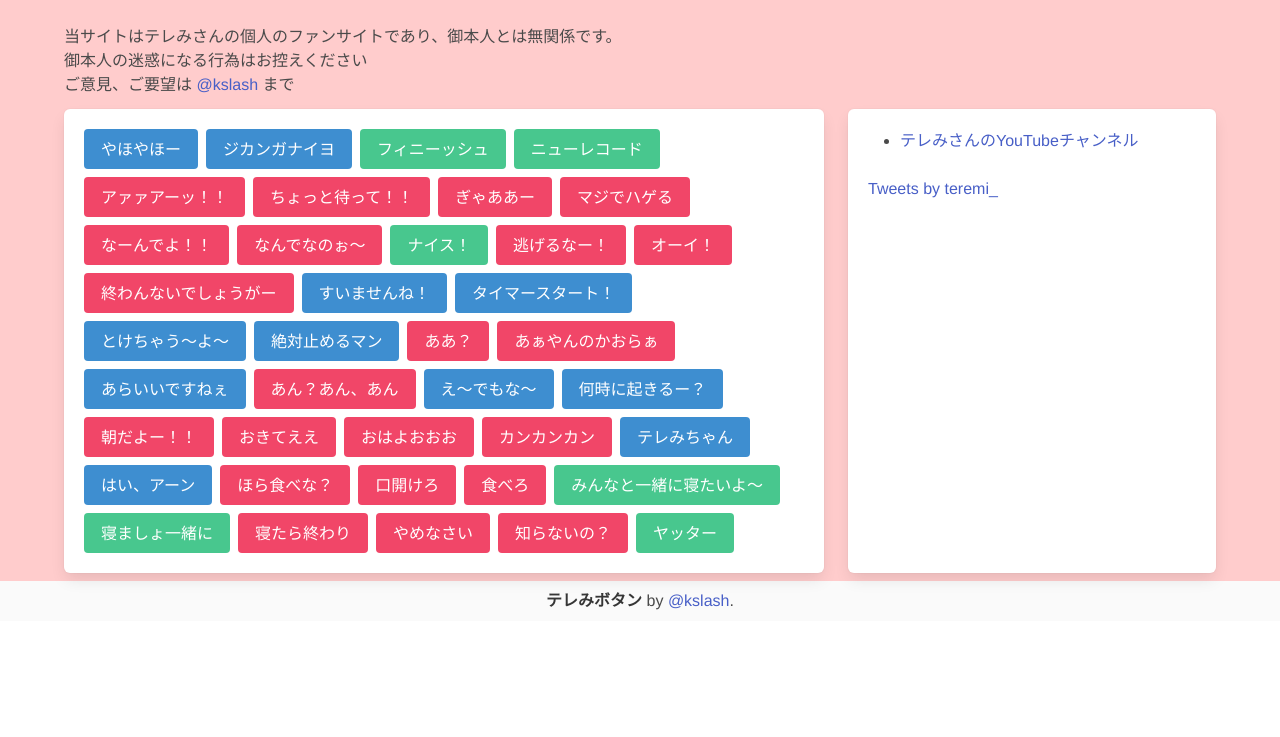
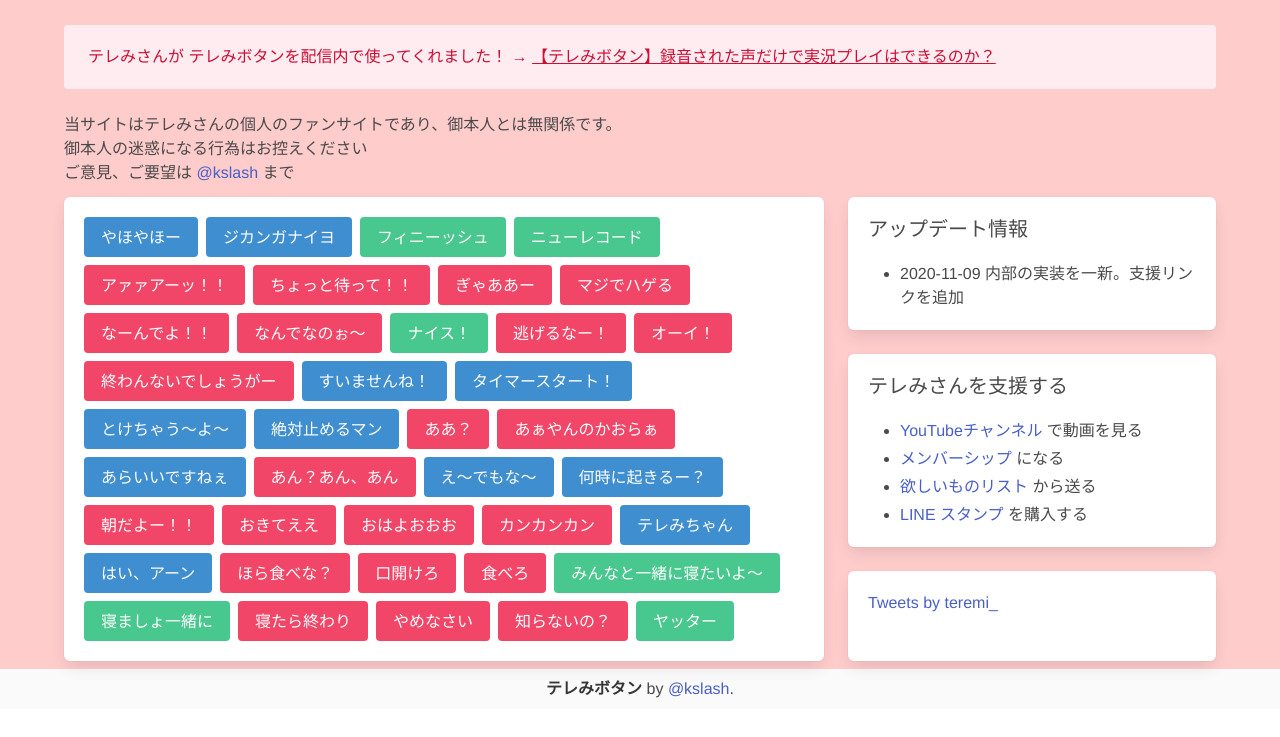
Before and after one commit to kslash/teremi-button, a plain HTML site: page index.html in a window 1280 px wide. Shown: the part 63-800 px from the top of the page. Drawn offline with nearby package versions, Linux system fonts and the light colour scheme.

Commit message:
:art: 更新情報や支援リンクを追加

```diff
--- a/index.html
+++ b/index.html
@@ -44,6 +44,10 @@
     </section>
     <section class="section py-1">
         <div class="container">
+            <div class="notification is-danger is-light">
+                テレみさんが テレみボタンを配信内で使ってくれました！ → <a
+                    href="https://www.youtube.com/watch?v=QonFzLEFZhM">【テレみボタン】録音された声だけで実況プレイはできるのか？</a>
+            </div>
             <p>
                 当サイトはテレみさんの個人のファンサイトであり、御本人とは無関係です。
             </p>
@@ -61,7 +65,8 @@
                 <div class="tile is-8 is-parent">
                     <div class="tile is-child box">
                         <div class="buttons">
-                            <button v-for="button in buttons" :key="button.label" class="button sound" :class="button.class" @click="play(button)">
+                            <button v-for="button in buttons" :key="button.label" class="button sound"
+                                :class="button.class" @click="play(button)">
                                 {{ button.label }}
                             </button>
                         </div>
@@ -70,12 +75,37 @@
                 <div class="tile is-parent is-vertical">
                     <div class="tile is-child box">
                         <div class="content">
+                            <p class="subtitle">アップデート情報</p>
                             <ul class="mt-0">
                                 <li>
-                                    <a href="https://www.youtube.com/user/Teremi3416">テレみさんのYouTubeチャンネル</a>
+                                    2020-11-09 内部の実装を一新。支援リンクを追加
                                 </li>
                             </ul>
                         </div>
+                    </div>
+                    <div class="tile is-child box">
+                        <div class="content">
+                            <p class="subtitle">テレみさんを支援する</p>
+                            <ul class="mt-0">
+                                <li>
+                                    <a href="https://www.youtube.com/user/Teremi3416">YouTubeチャンネル</a> で動画を見る
+                                </li>
+                                <li>
+                                    <a href="https://www.youtube.com/channel/UCiWOPvDD8QDau0Fh3AxXxwg/join">メンバーシップ</a>
+                                    になる
+                                </li>
+                                <li>
+                                    <a
+                                        href="https://www.amazon.co.jp/hz/wishlist/ls/1LBIF66UJFZEV?ref_=wl_share">欲しいものリスト</a>
+                                    から送る
+                                </li>
+                                <li>
+                                    <a href="https://store.line.me/stickershop/product/12498695">LINE スタンプ</a> を購入する
+                                </li>
+                            </ul>
+                        </div>
+                    </div>
+                    <div class="tile is-child box">
                         <a class="twitter-timeline" data-lang="ja" data-height="600"
                             href="https://twitter.com/teremi_?ref_src=twsrc%5Etfw">Tweets by teremi_</a>
                         <script async src="https://platform.twitter.com/widgets.js" charset="utf-8"></script>
```
